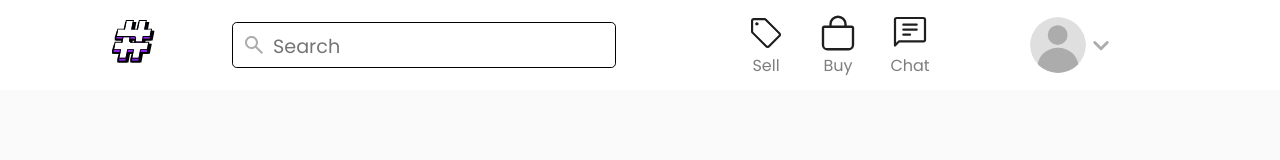
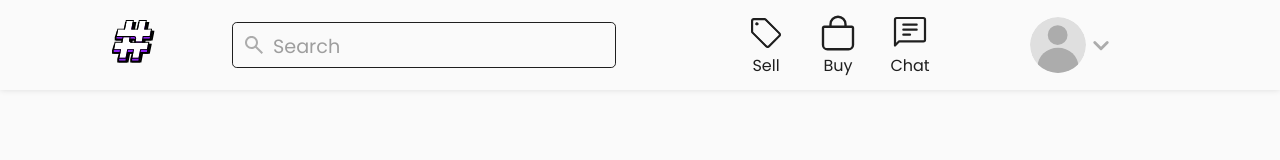
Before and after one commit to include-davis/marketplace, a Next.js app in the folder client/: page / in a window 1280 px wide. Shown: the top 160 px of the page. Built offline with nearby package versions, Linux system fonts and the light colour scheme.

Commit message:
replaced manual styles with global styles

```diff
--- a/client/src/app/components/Navbar/Navbar.module.scss
+++ b/client/src/app/components/Navbar/Navbar.module.scss
@@ -2,13 +2,14 @@
   display: flex;
   justify-content: space-between;
   align-items: center;
-  background-color: white;
+  background-color: var(--white);
   width: 100%;
   height: 5.625rem;
   position: fixed;
   top: 0;
   left: 0;
   z-index: 100;
+  box-shadow: 0 0px 6px rgba(0, 0, 0, 0.12);
 }
 
 .logo {
@@ -51,12 +52,7 @@
   display: flex;
   align-items: center;
   justify-content: center;
-  color: #818181;
   transition: color 0.2s ease;
-}
-
-.chevronButton:hover {
-  color: #5a5a5a;
 }
 
 .chevron {
@@ -71,9 +67,8 @@
   position: absolute;
   top: calc(100% + 1.05rem);
   right: 0;
-  background: white;
+  background: var(--white);
   border-radius: 0.5rem;
-  border-color: black;
   box-shadow: 0 4px 16px rgba(0, 0, 0, 0.12);
   min-width: 15rem;
   overflow: hidden;
@@ -97,25 +92,25 @@
   display: block;
   padding: 0.5rem 1rem;
   background: none;
-  color: #333;
+  color: var(--black);
   cursor: pointer;
   text-align: left;
   width: 100%;
   font-size: 0.9rem;
   border: none;
-  border-bottom: 1px solid #e5e5e5;
+  border-bottom: 1px solid var(--light-gray);
 }
 
 .dropdownItem:last-child {
   border-bottom: none;
   text-align: left;
   font-size: 0.9rem;
-  color: #333;
+  color: var(--black);
 
   cursor: pointer;
   transition: background-color 0.15s ease;
 }
 
 .dropdownItem:hover {
-  background-color: #d3d3d3;
+  background-color: var(--light-gray);
 }
--- a/client/src/app/components/Option/Option.module.scss
+++ b/client/src/app/components/Option/Option.module.scss
@@ -17,6 +17,7 @@
 
 .buttonText {
     font-size: 1rem;
-    color: #7e7e7e;
+    font-family: var(--font1);
+    color: var(--black);
     pointer-events: none;
 }
--- a/client/src/app/components/SearchBar/SearchBar.module.scss
+++ b/client/src/app/components/SearchBar/SearchBar.module.scss
@@ -12,23 +12,25 @@
   transform: translateY(-50%);
   width: 1.5rem;
   height: 1.5rem;
-  color: #7e7e7e;
   pointer-events: none;
 }
 
 .searchBar {
   width: 100%;
   padding: 0.6rem 0.8rem 0.4rem 2.5rem;
-  background-color: white;
-  border: 1px solid black;
+  background-color: var(--white);
+  border: 1px solid var(--black);
   border-radius: 0.3rem;
   font-size: 1.2rem;
-  color: black;
   outline: none;
   box-sizing: border-box;
 
+  &::placeholder {
+    color: var(--medium-gray);
+  }
+
   &:focus {
-    border-color: rgb(0, 0, 0);
-    box-shadow: 0 0 0 2px rgb(0, 0, 0);
+    border-color: var(--black);
+    box-shadow: 0 0 0 2px var(--black);
   }
 }
```
